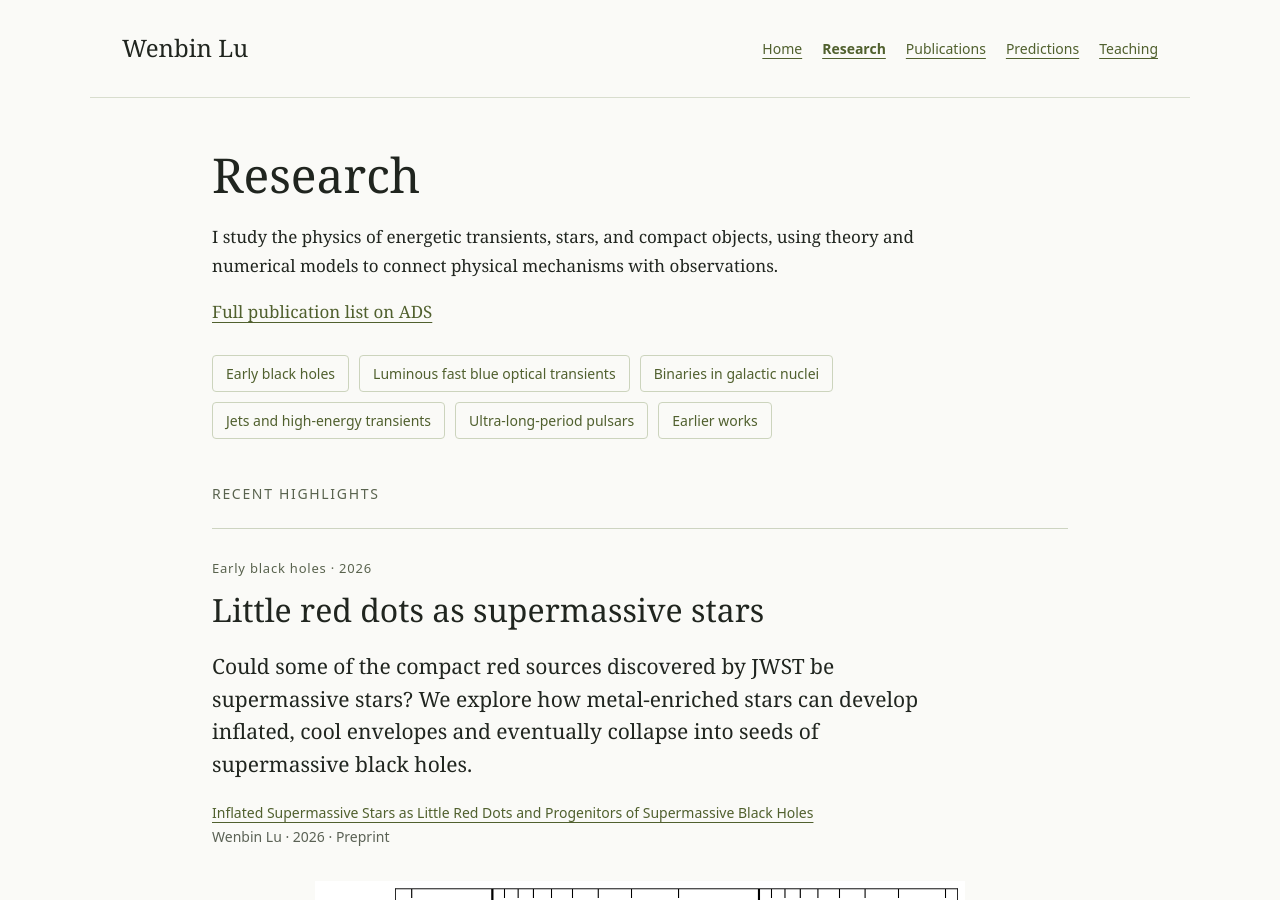
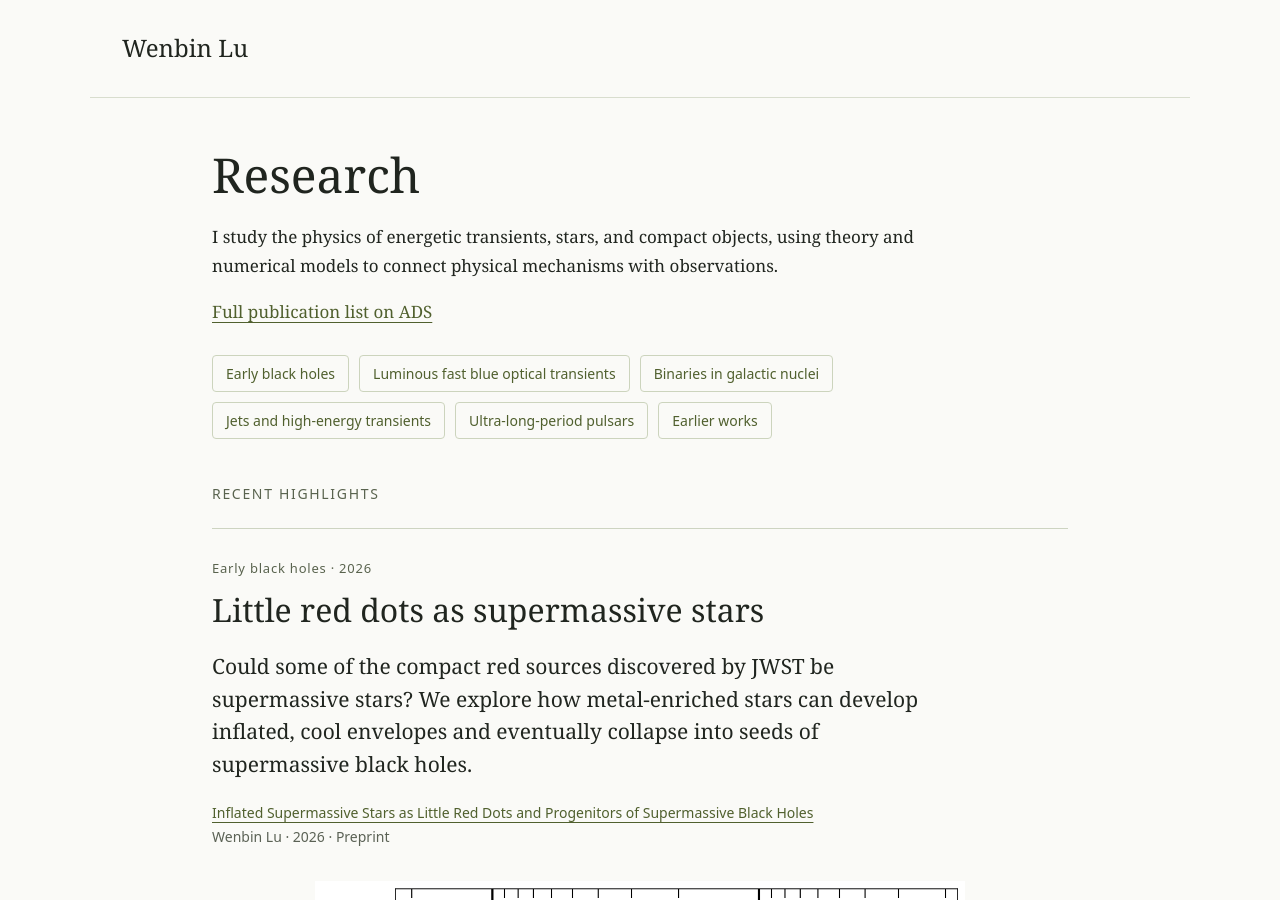
Before and after one commit to wenbinlu/wenbinlu.github.io, a Jekyll site: the page built from research-review.md, in a window 1280 px wide and 900 px high. Built offline with Jekyll 4.4.1, drawn with Linux system fonts in a browser that asks for light colours.

Commit message:
Remove top navigation tabs from research highlights

```diff
--- a/_layouts/research.html
+++ b/_layouts/research.html
@@ -13,13 +13,6 @@
 <a class="skip-link" href="#main">Skip to content</a>
 <header class="site-header">
   <a class="name" href="{{ '/' | relative_url }}">Wenbin Lu</a>
-  <nav aria-label="Main navigation">
-    <a href="{{ '/' | relative_url }}">Home</a>
-    <a href="{{ page.url | relative_url }}" aria-current="page">Research</a>
-    <a href="https://ui.adsabs.harvard.edu/user/libraries/Si1WBKVbSO2hFB7PsIE0FQ">Publications</a>
-    <a href="{{ '/predictions.html' | relative_url }}">Predictions</a>
-    <a href="{{ '/index.html' | relative_url }}#teaching">Teaching</a>
-  </nav>
 </header>
 <main id="main">
   <div class="intro">{{ content }}</div>
```
